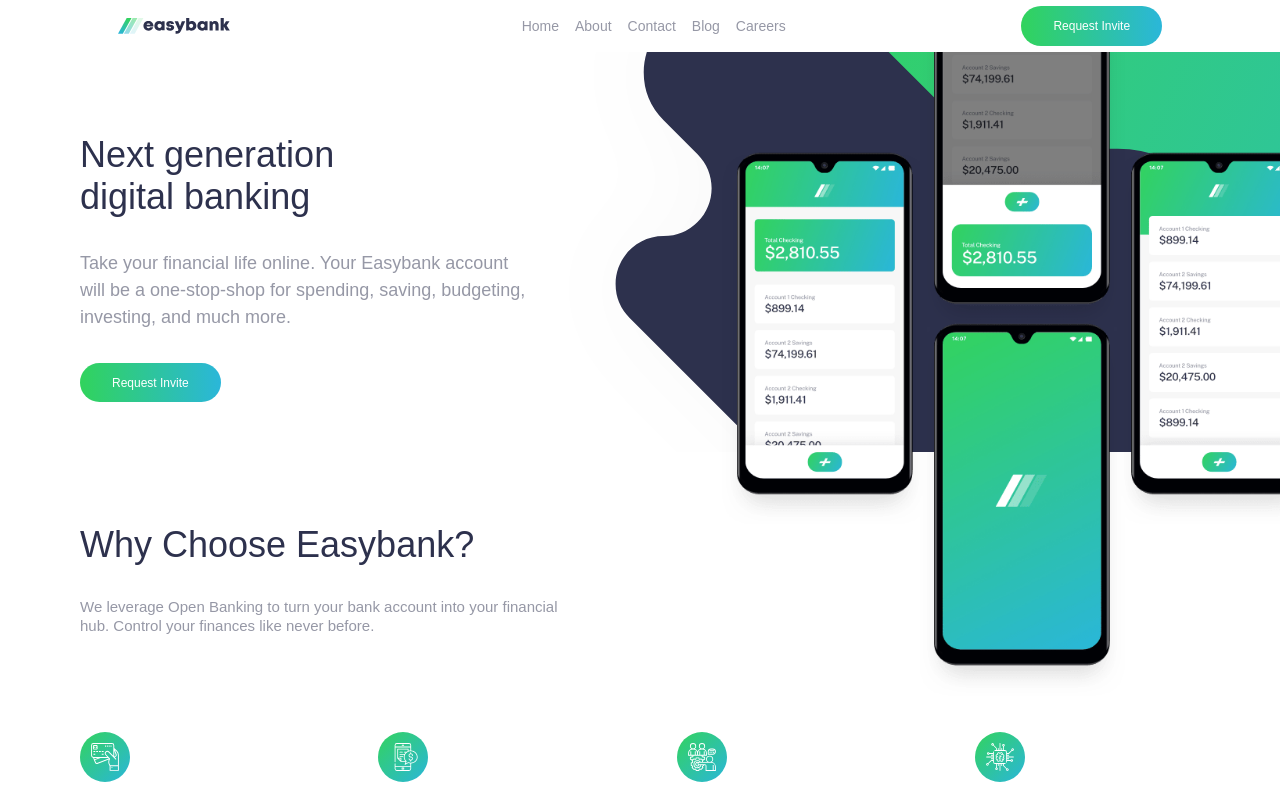
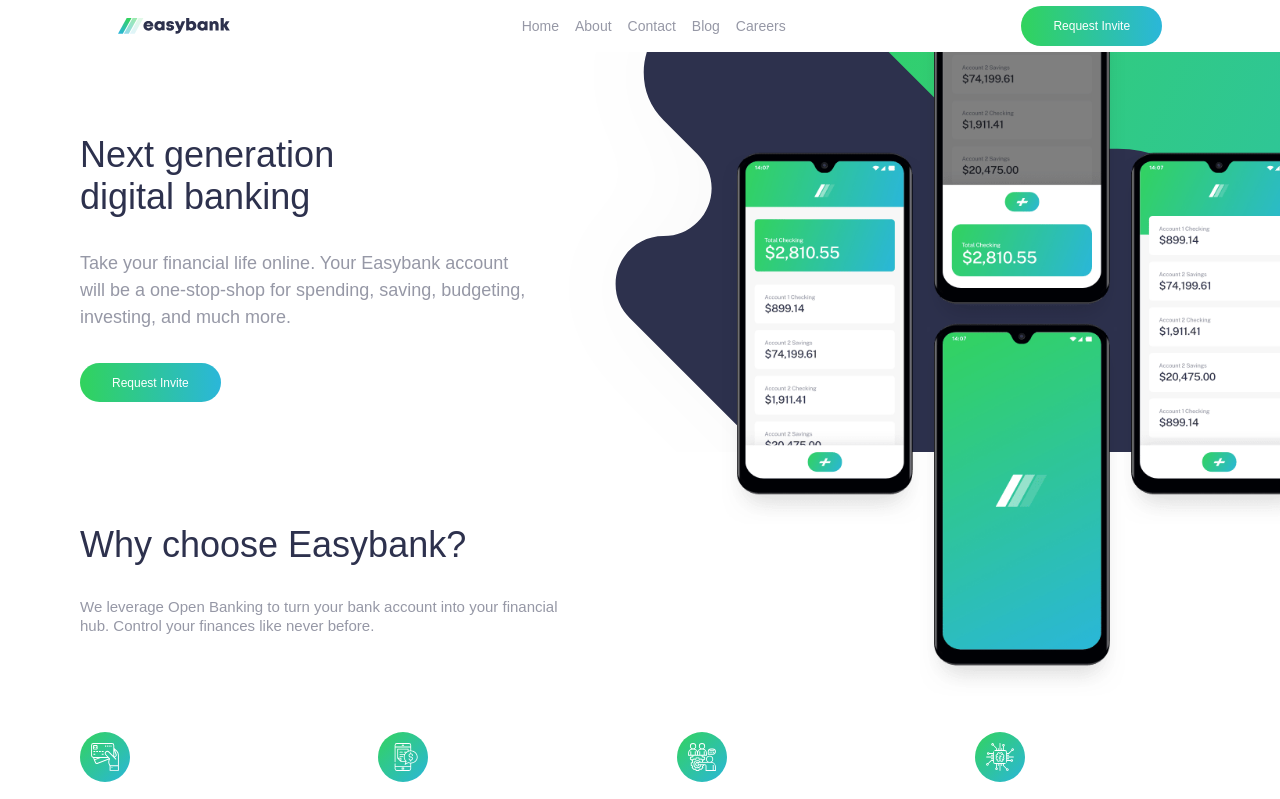
Before and after one commit to AliceMenzie/easybank-landing-page, a React (Create React App) app: page / in a window 1280 px wide. Shown: the top 799 px of the page. Built offline with nearby package versions, Linux system fonts and the light colour scheme.

Commit message:
add size change to main title mobile view

```diff
--- a/src/components/Main.js
+++ b/src/components/Main.js
@@ -4,7 +4,7 @@ import content from "./content";
 export default function Main() {
   return (
     <StyledMain>
-      <h1>Why Choose Easybank?</h1>
+      <h1>Why choose Easybank?</h1>
       <p>
         We leverage Open Banking to turn your bank account into your financial
         hub. Control your finances like never before.
--- a/src/components/styles/Main.styled.js
+++ b/src/components/styles/Main.styled.js
@@ -9,7 +9,6 @@ export const StyledMain = styled.main`
   padding-bottom: 5rem;
   /* background-color: hsla(${({ theme }) =>
     theme.colors.lightGreyBlue}, .9); */
-
   z-index: -9999;
 
   h1 {
@@ -77,5 +76,8 @@ export const StyledMain = styled.main`
   }
 
   @media (max-width: ${({ theme }) => theme.mobile}) {
+    h1 {
+      font-size: 1.8rem;
+    }
   }
 `;
```
